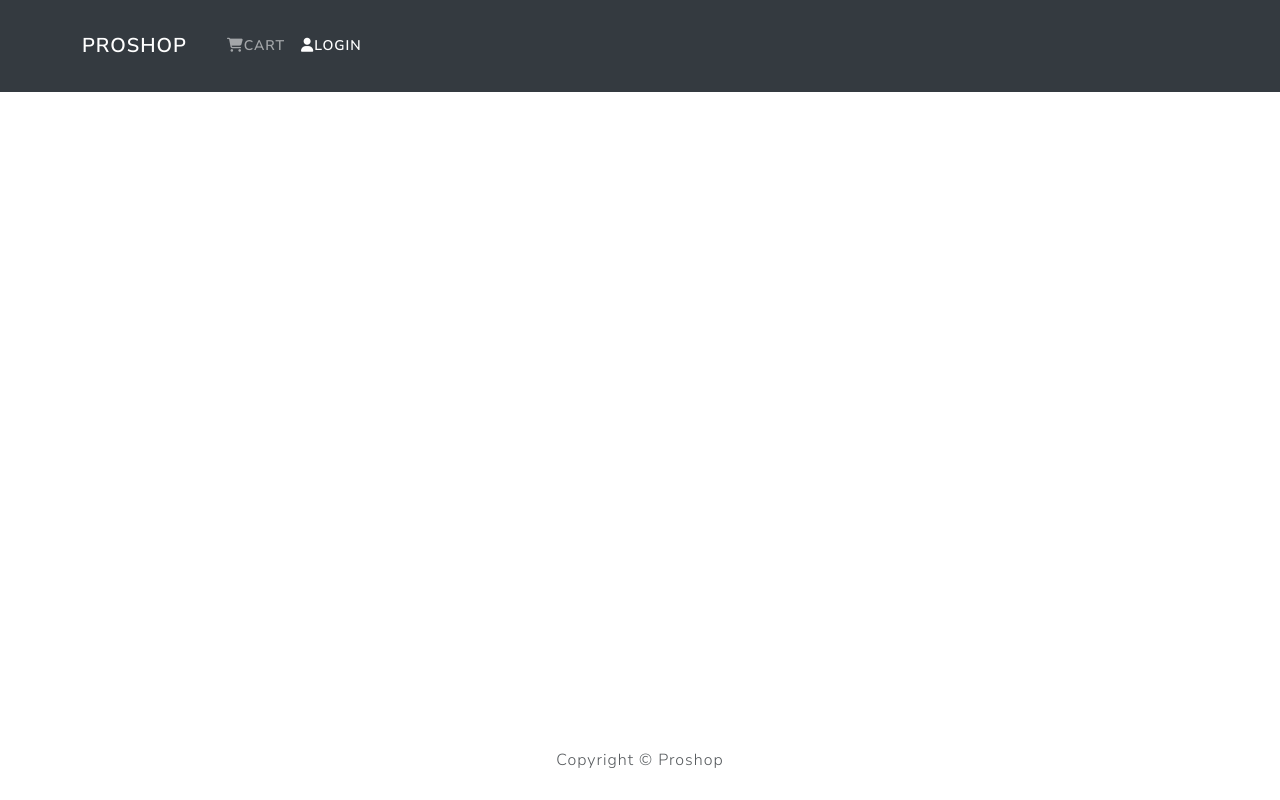
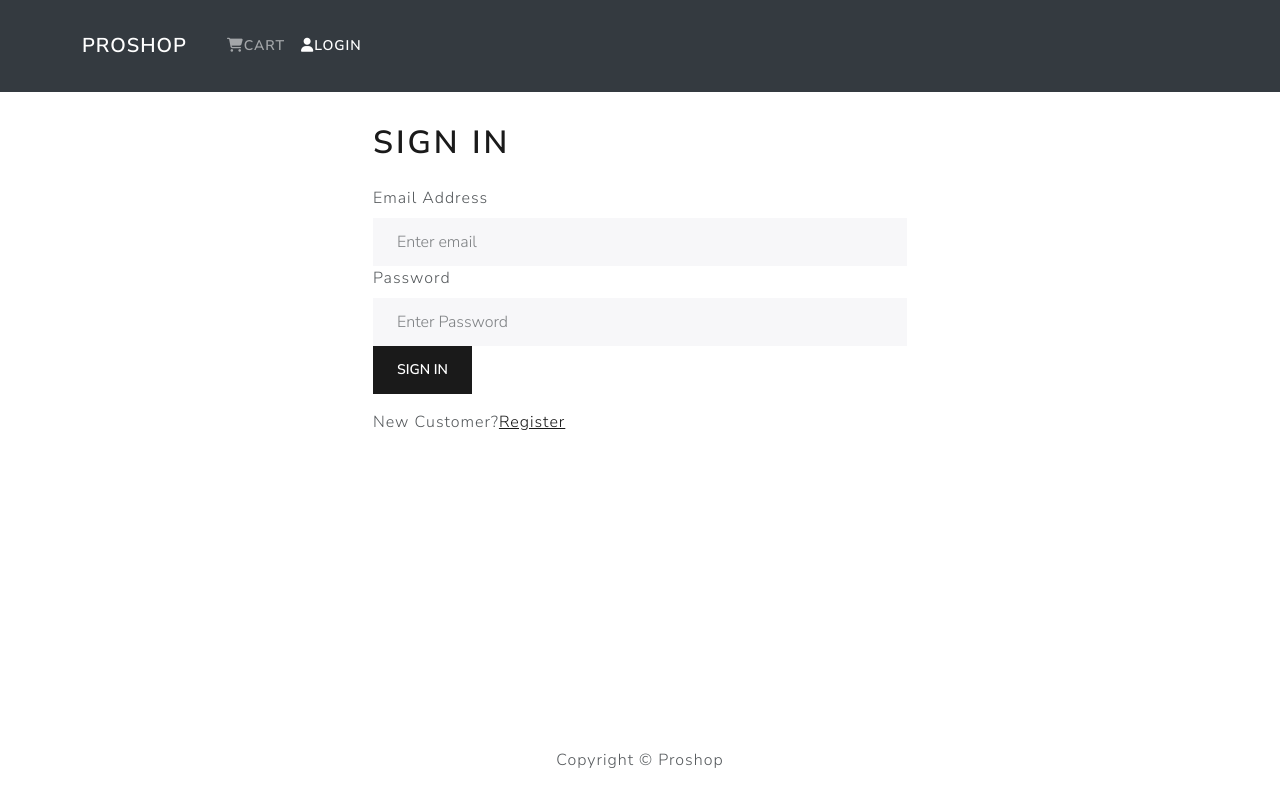
Before and after one commit to catstring/ecom, a React (Vite) app: page /login in a window 1280 px wide. Built offline with nearby package versions, Linux system fonts and the light colour scheme.

Commit message:
add LoginScreen, FormContainer, fix userSlice

```diff
--- a/src/App.jsx
+++ b/src/App.jsx
@@ -6,6 +6,7 @@
 import HomeScreen from './screens/HomeScreen'
 import ProductScreen from './screens/ProductScreen'
 import CartScreen from './screens/CartScreen'
+import LoginScreen from './screens/LoginScreen'
 
 function App() {
 
@@ -17,6 +18,7 @@
             <Container>
               <Routes>
                 <Route path='/' element={<HomeScreen/>} exact />
+                <Route path='/login' element={<LoginScreen/>} />
                 <Route path='/product/:id' element={<ProductScreen/>} />
                 <Route path='/cart/:id?' element={<CartScreen/>} />
               </Routes>
--- /dev/null
+++ b/src/components/FormContainer.jsx
@@ -0,0 +1,17 @@
+/* eslint-disable react/prop-types */
+// import React from 'react'
+import { Container, Row, Col } from 'react-bootstrap'
+
+function FormContainer({ children }) {
+  return (
+    <Container>
+        <Row className="justify-content-md-center">
+            <Col xs={12} md={6}>
+                {children}
+            </Col>
+        </Row>
+    </Container>
+  )
+}
+
+export default FormContainer
--- /dev/null
+++ b/src/screens/LoginScreen.jsx
@@ -0,0 +1,80 @@
+/* eslint-disable react/prop-types */
+import { useState, useEffect } from "react";
+import { Link, useLocation, useNavigate } from "react-router-dom";
+import { Form, Button, Row, Col } from "react-bootstrap";
+import { useDispatch, useSelector } from "react-redux";
+import Loader from "../components/Loader";
+import Message from "../components/Message";
+import FormContainer from "../components/FormContainer";
+import { fetchUsers } from "../state/userSlice";
+
+function LoginScreen() {
+    const [email, setEmail] = useState("")
+    const [password, setPassword] = useState("")
+
+    const dispatch = useDispatch()
+    const navigate = useNavigate()
+    const location = useLocation()
+    const redirectPath = location.search ? location.search.split('=')[1] : '/'
+
+    const user = useSelector(state => state.user) //userLogin
+    const { loading, userInfo, error } = user
+
+    useEffect(() => {
+        if (userInfo) {
+            navigate(redirectPath)
+        }
+    },[userInfo, navigate, redirectPath])
+
+    const submitHandler = (e) => {
+        e.preventDefault();
+        dispatch(fetchUsers({email, password}))
+    };
+
+    return (
+        <FormContainer>
+            <h1>Sign in</h1>
+            {error && <Message variant="danger">{error}</Message>}
+            {loading && <Loader />}
+            <Form onSubmit={submitHandler}>
+                <Form.Group controlId="email">
+                    <Form.Label>Email Address</Form.Label>
+                    <Form.Control
+                        type="email"
+                        placeholder="Enter email"
+                        value={email}
+                        onChange={(e) => setEmail(e.target.value)}
+                    >
+                    </Form.Control>
+                </Form.Group>
+
+                <Form.Group controlId="password">
+                    <Form.Label>Password</Form.Label>
+                    <Form.Control
+                        type="password"
+                        placeholder="Enter Password"
+                        value={password}
+                        onChange={(e) => setPassword(e.target.value)}
+                    >
+                    </Form.Control>
+                </Form.Group>
+
+                <Button type="submit" variant="primary">
+                    Sign In
+                </Button>
+            </Form>
+
+            <Row className="py-3">
+                <Col>
+                    New Customer?
+                    <Link to={redirectPath ? `/register?redirect=${redirectPath}` : "/register"}>
+                        Register
+                    </Link>
+                </Col>
+            </Row>
+
+        </FormContainer>
+    );
+}
+
+export default LoginScreen;
--- a/src/state/userSlice.jsx
+++ b/src/state/userSlice.jsx
@@ -1,4 +1,4 @@
-import { createSlice } from "@reduxjs/toolkit";
+import { createAsyncThunk, createSlice } from "@reduxjs/toolkit";
 import axios from "axios";
 
 const userInfoFromStorage = () =>
@@ -8,47 +8,44 @@
 
 const initialState = {
     loading: false,
-    userInfo: userInfoFromStorage,
+    userInfo: userInfoFromStorage(),
     error: ''
 }
 
-export const userLogin = (email, password) => async (dispatch) => {
-    try {
-        dispatch(
-            userLogin.pending());
-        const response = await axios.post('/api/users/login', { 'username': email, 'password': password });
-        dispatch(
-            userLogin.fulfilled(
-                response.data
-                ));
-    } catch (error) {
-        dispatch(
-            userLogin.rejected({
-                error: error.message
-            }));
+export const fetchUsers = createAsyncThunk(
+    'user/fetchUsers',
+    async ({ email, password }, { rejectWithValue }) => {
+        try {
+            // console.log(email, password)
+            const response = await axios.post('/api/users/login/', { 'username': email, 'password': password });
+            localStorage.setItem('userInfo', JSON.stringify(response.data));
+            return response.data;
+        } catch (error) {
+            return rejectWithValue(error.message);
+        }
     }
-};
+);
 
 const userSlice = createSlice({
     name: 'user',
     initialState,
-    reducers: {
-        userLogin: {
-            pending: (state) => {
-              state.loading = true;
-              state.error = '';
-            },
-            fulfilled: (state, action) => {
-              state.loading = false;
-              state.userInfo = action.payload;
-              state.error = '';
-            },
-            rejected: (state, action) => {
-              state.loading = false;
-              state.userInfo = null;
-              state.error = action.error.message;
-            }
-        }
+    extraReducers: builder => {
+        builder.addCase(fetchUsers.pending, (state) => {
+            state.loading = true
+        })
+        builder.addCase(fetchUsers.fulfilled, (state, action) => {
+            state.loading = false
+            state.userInfo = action.payload
+            state.error = ''
+        })
+        builder.addCase(fetchUsers.rejected, (state, action) => {
+            state.loading = false
+            state.userInfo = null
+            state.error = action.error.message
+        })
+        builder.addCase('user/logout', (state) => {
+            state.userInfo = null
+        })
     }
 })
 
```
